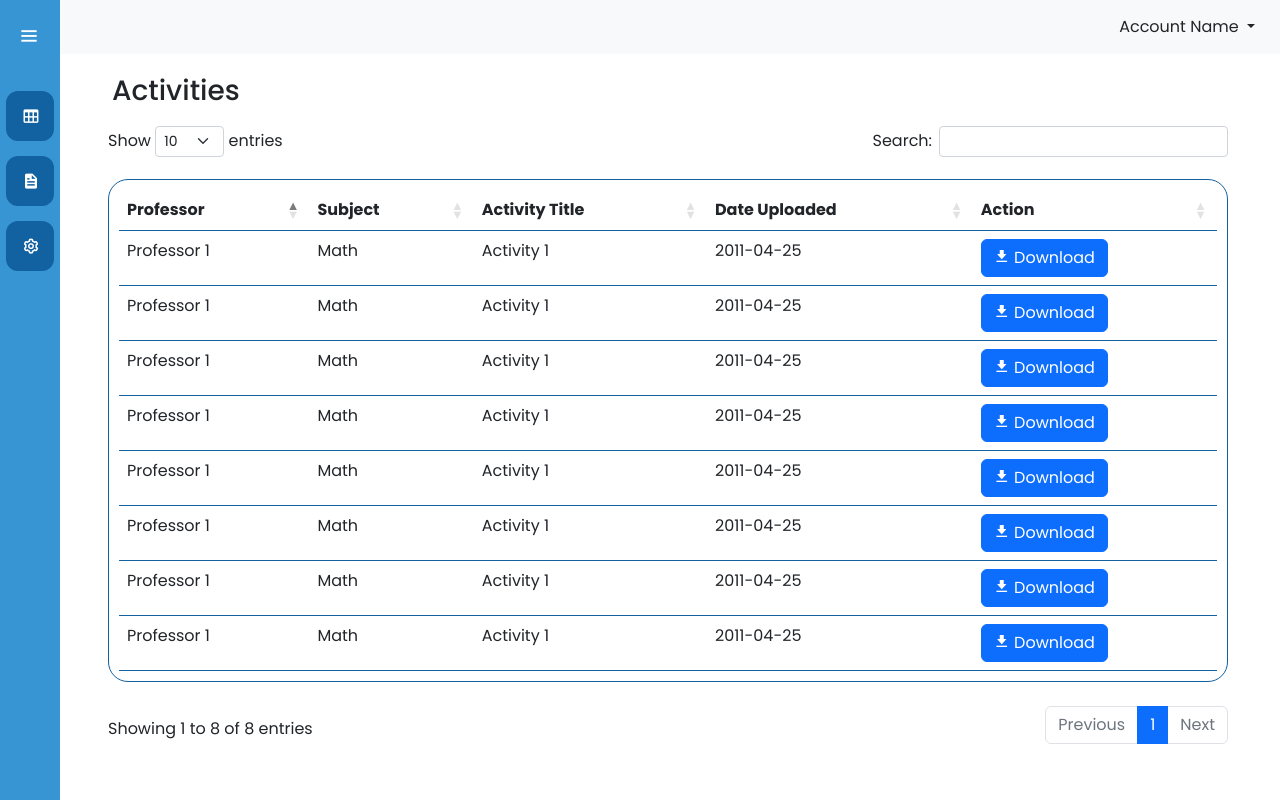
After one commit to Thomas-git-hub/QR-SMS-Attendance-System, a PHP site: page /view/student/activities.php in a window 1280 px wide. The commit adds this page. Run offline with PHP 8.4, Linux system fonts and the light colour scheme; some libraries are stand-ins or nearby versions.

Commit message:
activity and settings page

```diff
--- /dev/null
+++ b/view/student/activities.php
@@ -0,0 +1,143 @@
+<!DOCTYPE html>
+<html>
+<head>
+	<meta charset="utf-8">
+	<meta name="viewport" content="width=device-width, initial-scale=1">
+	<script src="https://code.jquery.com/jquery-3.5.1.js"></script>
+	<script src="https://cdn.datatables.net/1.12.1/js/jquery.dataTables.min.js"></script>
+	<script src="https://cdn.datatables.net/1.12.1/js/dataTables.bootstrap5.min.js"></script>
+	<link rel="stylesheet" type="text/css" href="https://cdnjs.cloudflare.com/ajax/libs/twitter-bootstrap/5.1.3/css/bootstrap.min.css">
+	<link rel="stylesheet" type="text/css" href="https://cdn.datatables.net/1.12.1/css/dataTables.bootstrap5.min.css">
+	<link rel="stylesheet" href="https://cdn.jsdelivr.net/npm/bootstrap@5.2.0/dist/css/bootstrap.min.css">
+	<link href='https://unpkg.com/boxicons@2.1.2/css/boxicons.min.css' rel='stylesheet'>
+	<link rel="stylesheet" href="css/sidebar.css">
+	<link rel="stylesheet" href="css/home.css">
+
+
+
+	<title>Activities</title>
+</head>
+<body>
+
+
+<?php include 'includes/topnav.php';
+include 'includes/sidenav.php';
+?>
+
+<div class="container-fluid">
+<div class="body-content">
+
+<div class="title">
+	<h3> Activities </h3>
+</div>
+
+
+		<div class="row table">
+			<table id="datatable" class="table display" >
+        <thead>
+            <tr>
+                <th>Professor</th>
+                <th>Subject</th>
+                <th>Activity Title</th>
+                <th>Date Uploaded</th>
+                <th>Action</th>
+            </tr>
+        </thead>
+        <tbody>
+            <tr>
+
+                <td>Professor 1</td>
+                <td>Math</td>
+                <td>Activity  1</td>
+                <td>2011-04-25</td>
+                <td><button type="button" class="btn btn-primary"><i class='bx bxs-download'></i> Download</button></td>
+
+            </tr>
+             <tr>
+
+                <td>Professor 1</td>
+                <td>Math</td>
+                <td>Activity  1</td>
+                <td>2011-04-25</td>
+                <td><button type="button" class="btn btn-primary"><i class='bx bxs-download'></i> Download</button></td>
+
+            </tr>
+             <tr>
+
+                <td>Professor 1</td>
+                <td>Math</td>
+                <td>Activity  1</td>
+                <td>2011-04-25</td>
+                <td><button type="button" class="btn btn-primary"><i class='bx bxs-download'></i> Download</button></td>
+
+            </tr>
+             <tr>
+
+                <td>Professor 1</td>
+                <td>Math</td>
+                <td>Activity  1</td>
+                <td>2011-04-25</td>
+                <td><button type="button" class="btn btn-primary"><i class='bx bxs-download'></i> Download</button></td>
+
+            </tr>
+             <tr>
+
+                <td>Professor 1</td>
+                <td>Math</td>
+                <td>Activity  1</td>
+                <td>2011-04-25</td>
+                <td><button type="button" class="btn btn-primary"><i class='bx bxs-download'></i> Download</button></td>
+
+            </tr>
+             <tr>
+
+                <td>Professor 1</td>
+                <td>Math</td>
+                <td>Activity  1</td>
+                <td>2011-04-25</td>
+                <td><button type="button" class="btn btn-primary"><i class='bx bxs-download'></i> Download</button></td>
+
+            </tr>
+             <tr>
+
+                <td>Professor 1</td>
+                <td>Math</td>
+                <td>Activity  1</td>
+                <td>2011-04-25</td>
+                <td><button type="button" class="btn btn-primary"><i class='bx bxs-download'></i> Download</button></td>
+
+            </tr>
+             <tr>
+
+                <td>Professor 1</td>
+                <td>Math</td>
+                <td>Activity  1</td>
+                <td>2011-04-25</td>
+                <td><button type="button" class="btn btn-primary"><i class='bx bxs-download'></i> Download</button></td>
+
+            </tr>
+
+        </tfoot>
+    </table>
+		</div>
+	</div>
+
+
+
+</div>
+</body>
+
+
+
+<script>
+	$(document).ready(function () {
+    $('#datatable').DataTable();
+});
+</script>
+
+<script src="https://cdn.jsdelivr.net/npm/bootstrap@5.2.0/dist/js/bootstrap.bundle.min.js"></script>
+<script src="js/sidebar.js"></script>
+
+
+
+</html>
--- a/view/student/css/home.css
+++ b/view/student/css/home.css
@@ -1,11 +1,13 @@
 .body-content{
 	margin-left: 100px;
 	margin-top: 20px;
+	margin-right: 20px;
+
 }
 .title{
 	margin-bottom: 10px;
 }
-#attendance{
+#datatable{
 	border: 1px solid #1261A0;
 	border-radius: 20px;
 	width: 100%;
@@ -15,3 +17,25 @@
 .table{
 	overflow: scroll;
 }
+.settings{
+	border: 1px solid #1261A0;
+	border-radius: 20px;
+	padding: 10px;
+	width: 100%;
+
+}
+.update{
+	margin-top: 10px;
+	margin-bottom: 15px;
+
+}
+.dropdown-menu a{
+	display: flex;
+	vertical-align: middle;
+}
+
+.topnav_icon{
+	font-size: 1.2rem;
+	margin-left: 10px;
+	padding-top: 1px;
+}
--- a/view/student/includes/sidenav.php
+++ b/view/student/includes/sidenav.php
@@ -8,21 +8,21 @@
     <div class="nav-list">
 
       <li>
-       <a href="#">
+       <a href="home.php">
          <i class='bx bx-table' ></i>
          <span class="links_name">Attendance Status</span>
        </a>
        <span class="tooltip">Attendance Status</span>
      </li>
      <li>
-       <a href="#">
+       <a href="activities.php">
        <i class='bx bxs-file'></i>
          <span class="links_name">Activities</span>
        </a>
        <span class="tooltip">Activities</span>
      </li>
      <li>
-       <a href="#">
+       <a href="settings.php">
          <i class='bx bx-cog' ></i>
          <span class="links_name">Settings</span>
        </a>
--- a/view/student/includes/topnav.php
+++ b/view/student/includes/topnav.php
@@ -5,15 +5,17 @@
       <div class="name">
       <div class="dropdown">
 
-  <a class="btn dropdown-toggle topbtn" href="#" role="button" data-bs-toggle="dropdown" aria-expanded="false">
-    <!-- <i class='bx bx-user-circle icon-profile'></i> --> Account Name
-  </a>
+        <a class="btn dropdown-toggle topbtn" href="#" role="button" data-bs-toggle="dropdown" aria-expanded="false">
+          <!-- <i class='bx bx-user-circle icon-profile'></i> --> Account Name
+        </a>
 
-  <ul class="dropdown-menu">
-    <li><a class="dropdown-item" href="#">Profile</a></li>
-    <li><a class="dropdown-item" href="#">Log Out</a></li>
-  </ul>
-</div></div>
+        <ul class="dropdown-menu">
+          <li><a class="dropdown-item" href="#">Profile <i class='bx bx-user-circle topnav_icon'></i></a></li>
+           <li><hr class="dropdown-divider"></li>
+          <li><a class="dropdown-item" href="#">Log Out <i class='bx bx-log-out-circle topnav_icon'></i></a></li>
+        </ul>
+      </div>
+      </div>
     </div>
   </div>
 </nav>
```
Also changed, not shown: view/student/home.php (+4 -4 lines), view/student/settings.php (added, +74 -0 lines).
